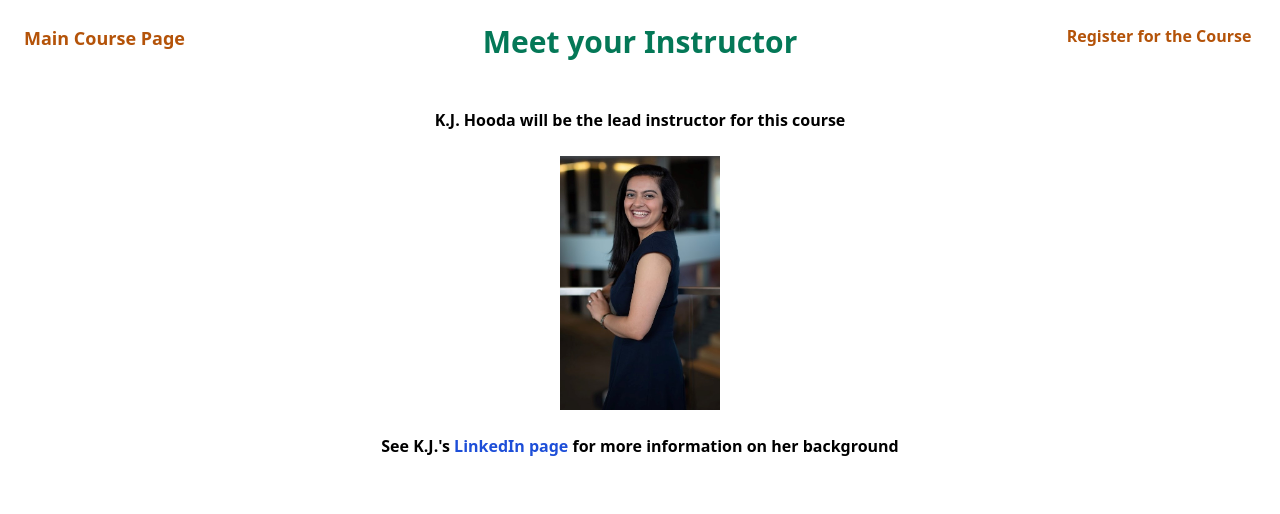
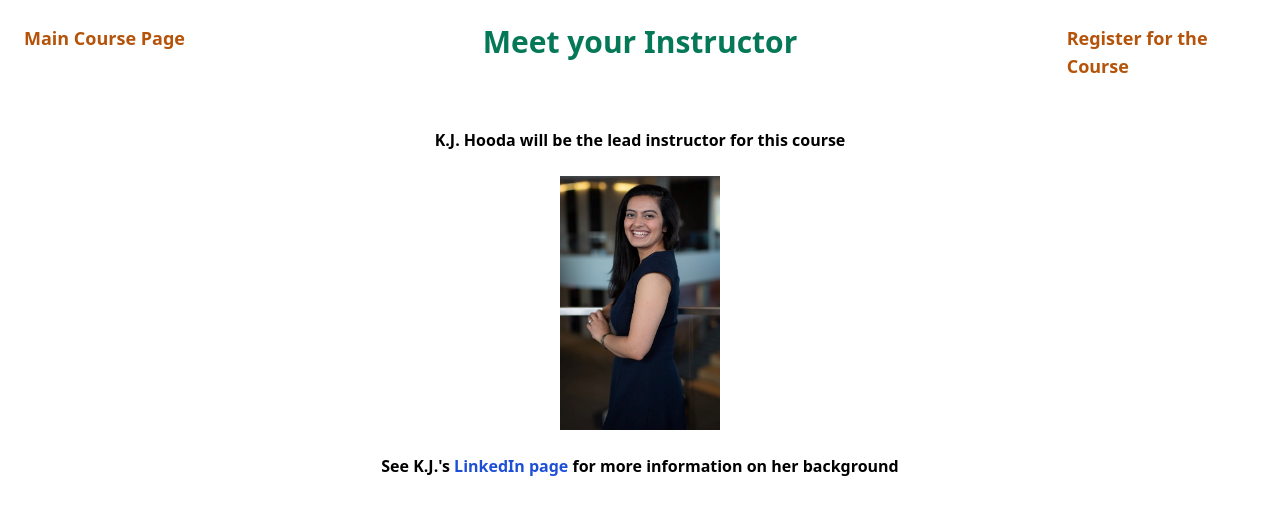
Before and after one commit to kanwaljhooda/hw2, a plain HTML site: page aboutinstructor.html in a window 1280 px wide. Drawn offline with nearby package versions, Linux system fonts and the light colour scheme.

Commit message:
Updated font size for right-hand links

```diff
--- a/aboutinstructor.html
+++ b/aboutinstructor.html
@@ -25,7 +25,7 @@
         </div>
 
         <div class="w-1/6 m-6">
-            <a class="text-yellow-700 font-bold" href="registration.html">Register for the Course</a>
+            <a class="text-lg text-yellow-700 font-bold" href="registration.html">Register for the Course</a>
         </div>
 
     </div>
```
Also changed, not shown: index.html (+1 -1 lines).
